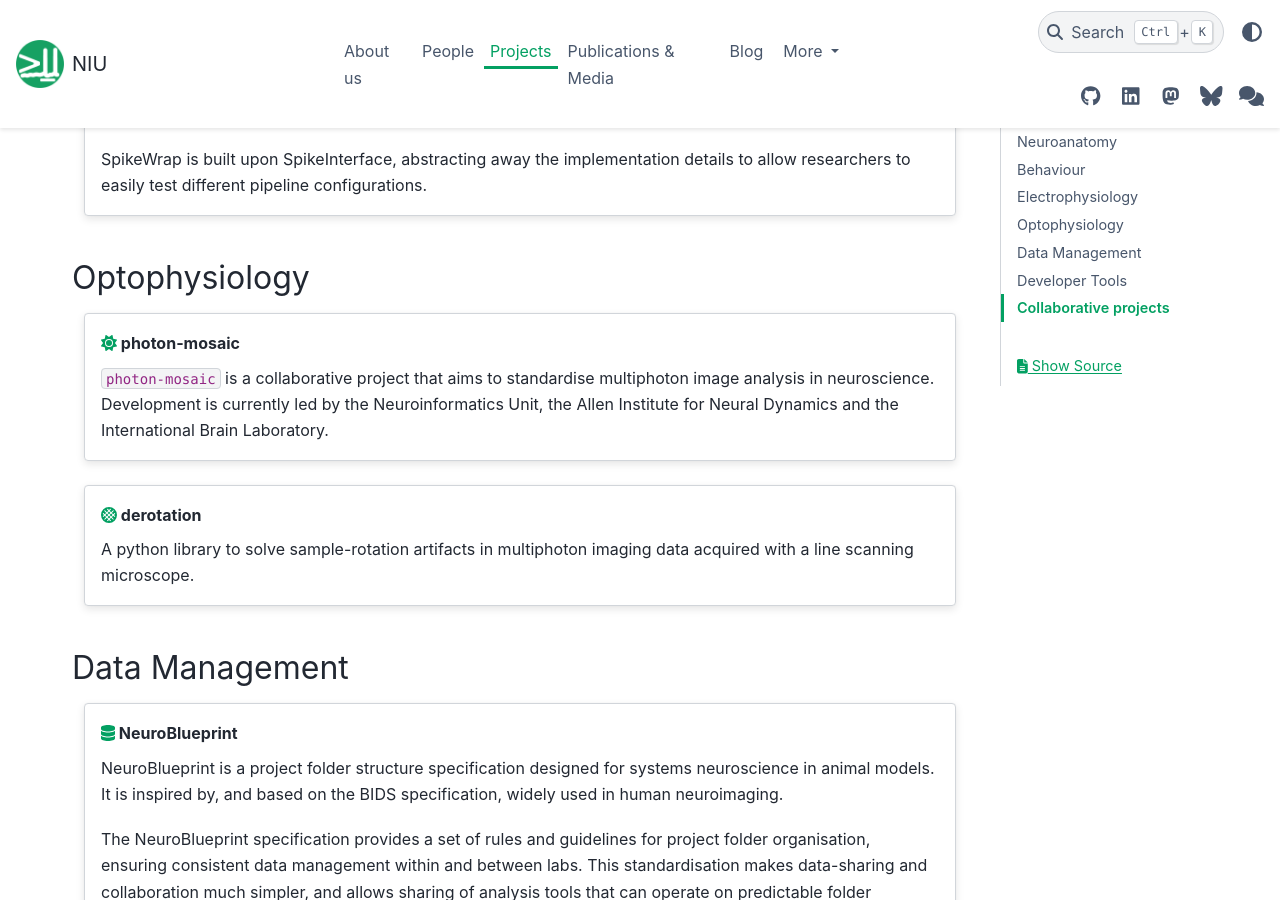
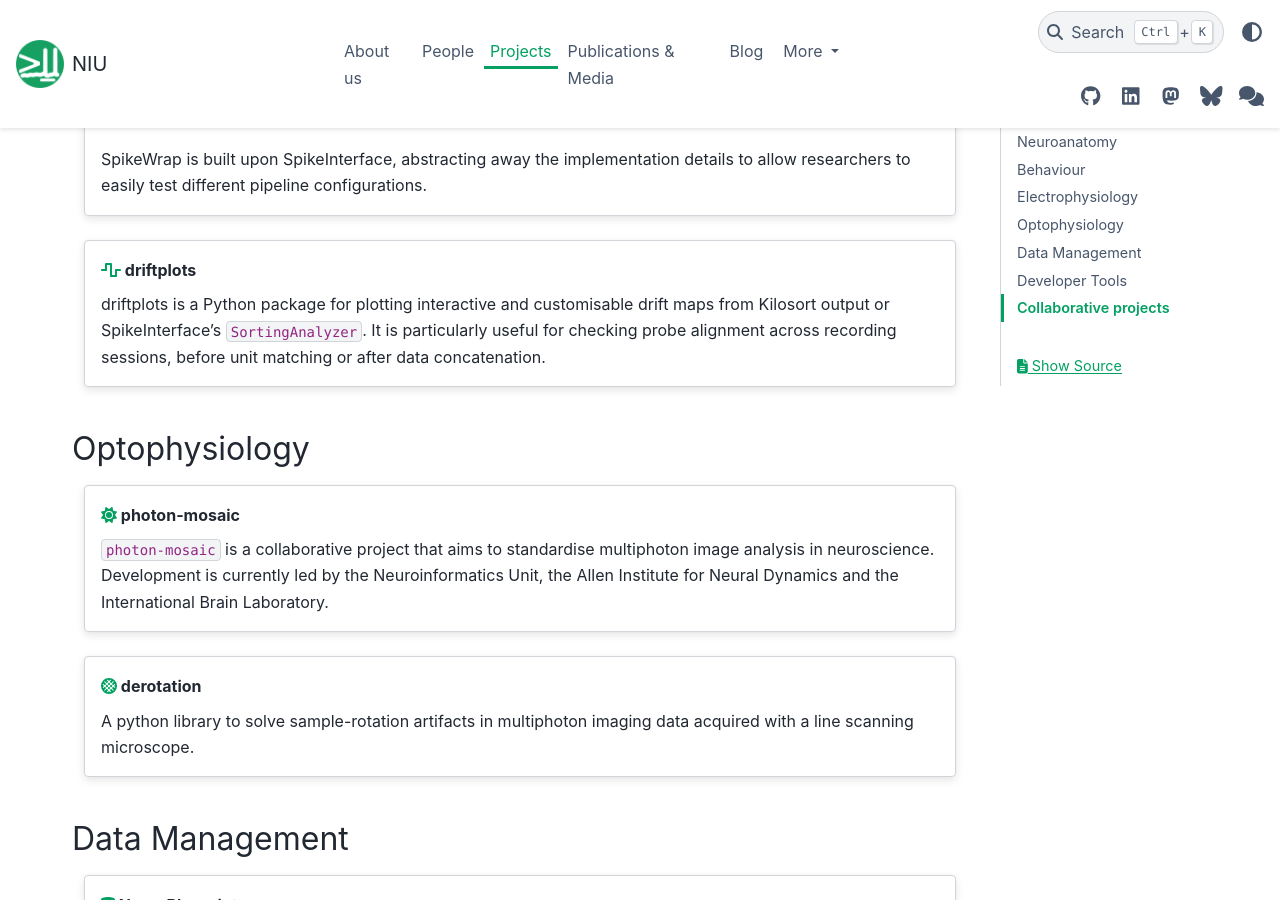
Before and after one commit to neuroinformatics-unit/neuroinformatics-unit.github.io, a Sphinx documentation site: the page built from docs/source/projects.md, in a window 1280 px wide and 900 px high, scrolled down 1506 px. Built offline with Sphinx 7.4.7 and the PyData theme 0.15.4, drawn with Linux system fonts in a browser that asks for light colours; nearby versions of some CDN libraries.

Commit message:
Add driftplots card. (#281)
* Add driftplots card.

* Fix spacing and icon.

```diff
--- a/docs/source/projects.md
+++ b/docs/source/projects.md
@@ -63,6 +63,17 @@ process extracellular electrophysiology data from multiple subjects and sessions
 
 SpikeWrap is built upon SpikeInterface, abstracting away the implementation details to allow researchers to easily
 test different pipeline configurations.
+
+:::
+::::
+
+::::{grid} 1 1 1 1
+:::{grid-item-card} {fas}`wave-square;sd-text-primary` driftplots
+:link: https://driftplots.neuroinformatics.dev
+
+driftplots is a Python package for plotting interactive and customisable drift maps from Kilosort output
+or SpikeInterface's `SortingAnalyzer`. It is particularly useful for checking probe alignment
+across recording sessions, before unit matching or after data concatenation.
 
 :::
 ::::
```
